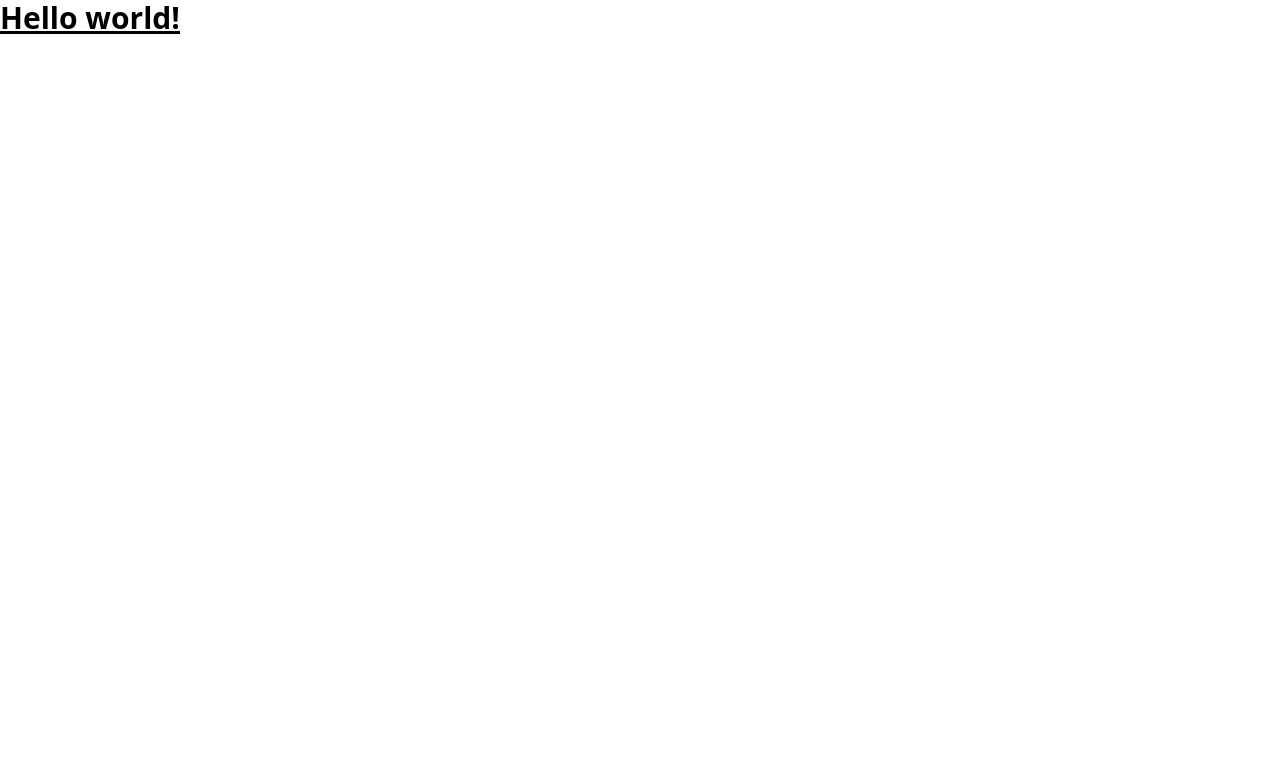
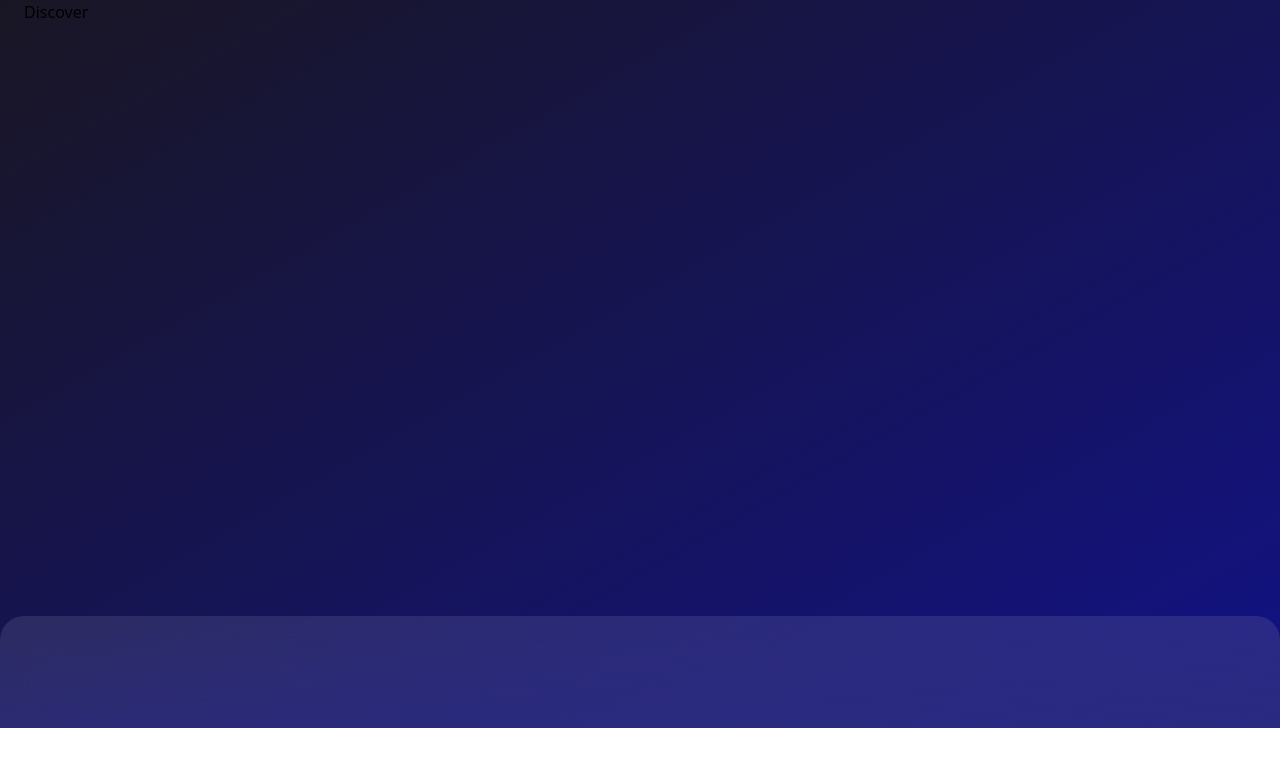
Before and after one commit to devkovmtl/mzk-app, a React (Vite) app: page / in a window 1280 px wide. Shown: the top 766 px of the page. Built offline with nearby package versions, Linux system fonts and the light colour scheme.

Commit message:
Added react-router-dom and home page

```diff
--- a/package.json
+++ b/package.json
@@ -11,7 +11,8 @@
   "dependencies": {
     "react": "^18.2.0",
     "react-dom": "^18.2.0",
-    "react-icons": "^4.6.0"
+    "react-icons": "^4.6.0",
+    "react-router-dom": "^6.4.2"
   },
   "devDependencies": {
     "@types/react": "^18.0.17",
--- a/src/App.jsx
+++ b/src/App.jsx
@@ -1,9 +1,29 @@
-function App() {
+import { Routes, Route } from "react-router-dom";
+
+import { Discover } from "./pages";
+
+const App = () => {
   return (
-    <div>
-      <h1 className="text-3xl font-bold underline">Hello world!</h1>
+    <div className="relative flex">
+      {/* Sidebar */}
+      <div className="flex-1 flex flex-col bg-gradient-to-br from-black to-[#121286]">
+        {/* SearchBar */}
+        <div className="px-6 h-[calc(100vh-72px)] overflow-y-scroll hide-scrollbar flex xl:flex-row flex-col-reverse">
+          <div className="flex-1 h-fit pb-40">
+            {/* Routes */}
+            <Routes>
+              <Route path="/" element={<Discover />} />
+            </Routes>
+          </div>
+          <div className="xl:sticky relative top-0 h-fit">{/* Top Play */}</div>
+        </div>
+      </div>
+      {/* Active Song */}
+      <div className="absolute h-28 bottom-0 left-0 right-0 flex animate-slideup bg-gradient-to-br from-white/10 to-[#2a2a80] backdrop-blur-lg rounded-t-3xl">
+        {/* MusicPlayer */}
+      </div>
     </div>
   );
-}
+};
 
 export default App;
--- a/src/main.jsx
+++ b/src/main.jsx
@@ -1,10 +1,14 @@
-import React from 'react'
-import ReactDOM from 'react-dom/client'
-import App from './App'
-import './index.css'
+import React from "react";
+import ReactDOM from "react-dom/client";
+import { BrowserRouter as Router } from "react-router-dom";
 
-ReactDOM.createRoot(document.getElementById('root')).render(
+import "./index.css";
+import App from "./App";
+
+ReactDOM.createRoot(document.getElementById("root")).render(
   <React.StrictMode>
-    <App />
+    <Router>
+      <App />
+    </Router>
   </React.StrictMode>
-)
+);
--- /dev/null
+++ b/src/pages/Discover.jsx
@@ -0,0 +1,5 @@
+const Discover = () => {
+  return <div>Discover</div>;
+};
+
+export default Discover;
--- /dev/null
+++ b/src/pages/index.js
@@ -0,0 +1 @@
+export { default as Discover } from "./Discover";
```
Also changed, not shown: 1 other file (tests, documents, lock files or other folders).
